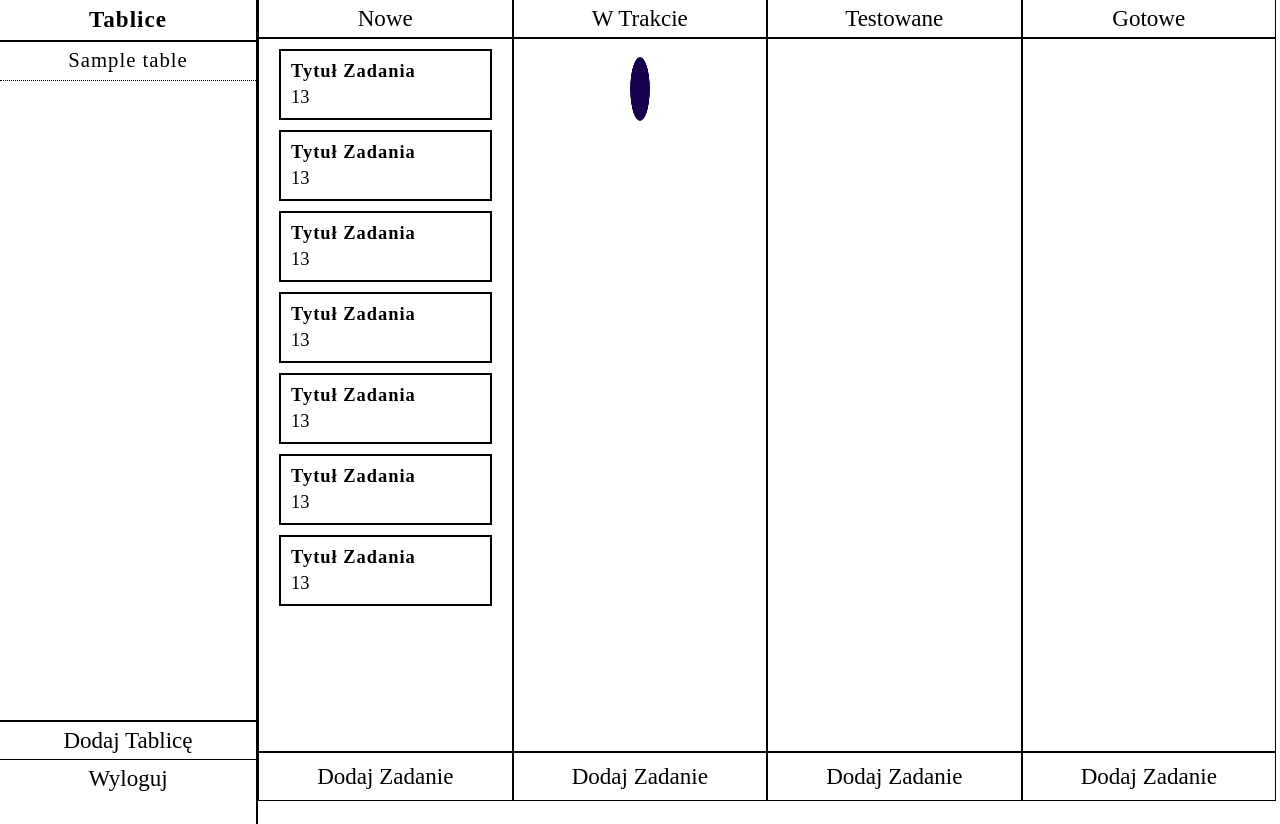
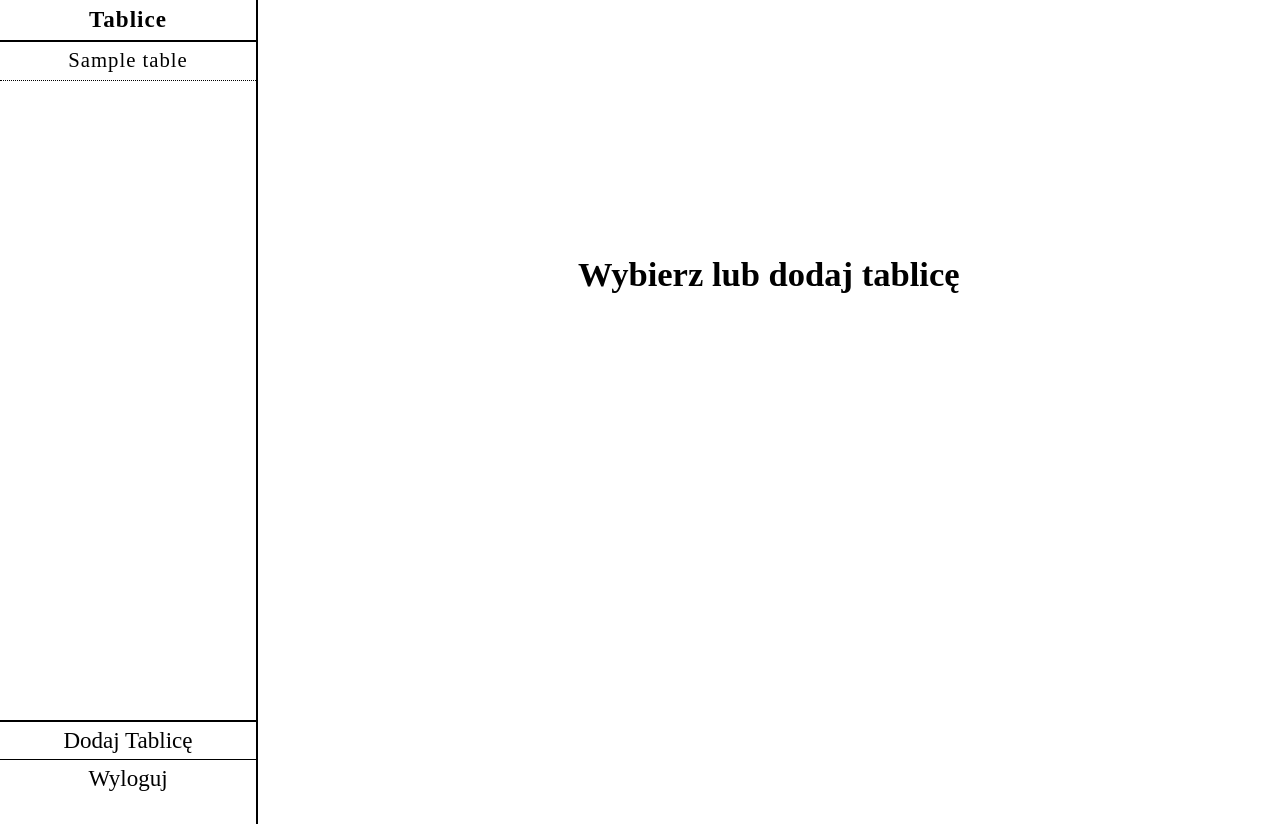
Before and after one commit to Redivv/ToDoStudia, a PHP site: page /todo in a window 1280 px wide. Run offline with PHP 8.4, Linux system fonts and the light colour scheme; the visitor is signed in with stand-in values (Sample User, id 1); tables that the repository leaves empty or names only in its code hold one stand-in row (values such as "Sample post").

Commit message:
Retriving table data, add table refactor

```diff
--- a/router.php
+++ b/router.php
@@ -3,6 +3,8 @@
 declare(strict_types=1);
 
 $request = $_SERVER['REQUEST_URI'];
+$pathWithoutParameters = strstr($request, '?', true);
+$request = $pathWithoutParameters ? $pathWithoutParameters : $request ;
 
 switch ($request) {
    case '/':
@@ -29,6 +31,10 @@ switch ($request) {
       require __DIR__ . '/src/guards/authGuard.php';
       require __DIR__ . '/src/getTables.php';
       break;
+   case '/getTable':
+      require __DIR__ . '/src/guards/authGuard.php';
+      require __DIR__ . '/src/getTable.php';
+      break;
    case '/addTable':
       require __DIR__ . '/src/guards/authGuard.php';
       require __DIR__ . '/src/addTable.php';
--- a/src/getTables.php
+++ b/src/getTables.php
@@ -1,12 +1,12 @@
 <?php
 
 $db = new PDO("mysql:dbname=todo", 'todo', 'admin');
-$stmt = $db->prepare("SELECT name FROM tables WHERE user_id = ?");
+$stmt = $db->prepare("SELECT id, name FROM tables WHERE user_id = ?");
 $stmt->execute([
     $_SESSION['user_id']
 ]);
 
-$jsonResponse = json_encode($stmt->fetchAll(PDO::FETCH_COLUMN));
+$jsonResponse = json_encode($stmt->fetchAll(PDO::FETCH_ASSOC));
 
 http_response_code(200);
 header('Content-type: application/json');
--- a/styles/main.css
+++ b/styles/main.css
@@ -82,10 +82,31 @@ main {
     height: 100vh;
 }
 
+main>header{
+    display: flex;
+    align-items: center;
+    justify-content: center;
+    height: 7vh;
+    border-bottom: 2px solid;
+    font-size: 1.4em;
+}
+
+main>.initialInformation{
+    font-size: 1.5em;
+    font-weight: bold;
+    text-align: center;
+    margin-top: 25%;
+}
+
+main>.lds-circle{
+    display: flex;
+    justify-content: center;
+}
+
 .tableColumn {
     float: left;
     text-align: center;
-    height: 100vh;
+    height: 92.5vh;
     border: 1px solid;
     border-top: 0;
     width: 24.72%;
@@ -100,7 +121,7 @@ main {
 .tableColumn output {
     padding: 10px 20px;
     overflow-y: auto;
-    height: 79.5vh;
+    height: 73vh;
 }
 
 .tableColumn footer {
--- a/views/js/functions.js
+++ b/views/js/functions.js
@@ -1,14 +1,114 @@
-function getTableData() {
+function getTablesData() {
     fetch("/getTables", {
         method: "GET"
     }).then(response => {
         if (response.status === 200) {
             response.json().then(data => {
                 let tablesHTML = "";
-                data.forEach(tableName => {
-                    tablesHTML += `<div class='tableLink'>${tableName}</div>`;
+                data.forEach(tableData => {
+                    tablesHTML += `<div class='tableLink' data-tableid='${tableData.id}'>${tableData.name}</div>`;
                 });
                 document.getElementById('tableLinks').innerHTML = tablesHTML;
+                document.getElementById('tableContainer').innerHTML = `
+                <div class="initialInformation">
+                    Wybierz lub dodaj tablicę
+                </div>`.trim();
+                const divs = document.querySelectorAll('.tableLink');
+                divs.forEach(
+                    el => el.addEventListener(
+                        'click',
+                        event => getTableData(
+                            event.target.getAttribute('data-tableId')
+                        )
+                    )
+                );
+            });
+        } else {
+            alert('Wystąpił Bład');
+        }
+    });
+}
+
+function getTableData(tableId) {
+    document.getElementById('tableContainer').innerHTML = `<div class="lds-circle"><div></div></div>`;
+    fetch(`/getTable?tableId=${tableId}`, {
+        method: "GET"
+    }).then(response => {
+        if (response.status === 200) {
+            response.json().then(data => {
+                if (data) {
+                    let tableHTML = `
+                    <header>
+                        ${data.name}
+                    </header>
+                    <div id="todoTable">
+                        <div class="tableColumn">
+                            <header>Nowe</header>
+                            <output>
+                                <article>
+                                    <div class="taskTitle">Tytuł Zadania</div>
+                                    <div class="taskLevel">13</div>
+                                </article>
+                                <article>
+                                    <div class="taskTitle">Tytuł Zadania</div>
+                                    <div class="taskLevel">13</div>
+                                </article>
+                                <article>
+                                    <div class="taskTitle">Tytuł Zadania</div>
+                                    <div class="taskLevel">13</div>
+                                </article>
+                                <article>
+                                    <div class="taskTitle">Tytuł Zadania</div>
+                                    <div class="taskLevel">13</div>
+                                </article>
+                                <article>
+                                    <div class="taskTitle">Tytuł Zadania</div>
+                                    <div class="taskLevel">13</div>
+                                </article>
+                                <article>
+                                    <div class="taskTitle">Tytuł Zadania</div>
+                                    <div class="taskLevel">13</div>
+                                </article>
+                                <article>
+                                    <div class="taskTitle">Tytuł Zadania</div>
+                                    <div class="taskLevel">13</div>
+                                </article>
+                            </output>
+                            <footer>
+                                Dodaj Zadanie
+                            </footer>
+                        </div>
+                        <div class="tableColumn">
+                            <header>W Trakcie</header>
+                            <output>
+                                <div class="lds-circle">
+                                    <div></div>
+                                </div>
+                            </output>
+                            <footer>
+                                Dodaj Zadanie
+                            </footer>
+                        </div>
+                        <div class="tableColumn">
+                            <header>Testowane</header>
+                            <output></output>
+                            <footer>
+                                Dodaj Zadanie
+                            </footer>
+                        </div>
+                        <div class="tableColumn">
+                            <header>Gotowe</header>
+                            <output></output>
+                            <footer>
+                                Dodaj Zadanie
+                            </footer>
+                        </div>
+                    </div>
+                    `;
+                    document.getElementById('tableContainer').innerHTML = tableHTML;
+                } else {
+                    alert("Błędne Dane");
+                }
             });
         } else {
             alert('Wystąpił Bład');
@@ -34,9 +134,22 @@ function addNewTable() {
     }).then(response => {
         if (response.status === 201) {
             response.json().then(data => {
-                newTableName = data.newTableName;
-                let newTableHtml = `<div class='tableLink'>${newTableName}</div>`;
-                document.getElementById('tableLinks').innerHTML += newTableHtml;
+                let newTableElement = document.createElement("div")
+                newTableElement.appendChild(
+                    document.createTextNode(data.name)
+                );
+                newTableElement.setAttribute("class", "tableLink");
+                newTableElement.setAttribute("data-tableid", data.id);
+                newTableElement.addEventListener(
+                    'click',
+                    event => getTableData(
+                        event.target.getAttribute('data-tableId')
+                    )
+                )
+
+                document.getElementById('tableLinks').appendChild(newTableElement);
+                getTableData(data.id);
+
             });
         } else {
             alert('Wystąpił Błąd');
@@ -44,4 +157,4 @@ function addNewTable() {
     })
 }
 
-export { getTableData, addNewTable };
+export { getTablesData, addNewTable };
--- a/views/js/todo.js
+++ b/views/js/todo.js
@@ -1,4 +1,4 @@
-import {getTableData, addNewTable} from './functions.js';
+import { getTablesData, addNewTable } from './functions.js';
 
-getTableData();
+getTablesData();
 document.getElementById('addTableButton').addEventListener("click", addNewTable);
--- a/views/todo.html
+++ b/views/todo.html
@@ -17,74 +17,16 @@
                 Tablice
             </header>
             <output id="tableLinks">
-               <div class="lds-circle"><div></div></div>
+                <div class="lds-circle">
+                    <div></div>
+                </div>
             </output>
             <footer>
                 <div id="addTableButton">Dodaj Tablicę</div>
                 <div>Wyloguj</div>
             </footer>
         </aside>
-        <main>
-            <div class="tableColumn">
-                <header>Nowe</header>
-                <output>
-               <article>
-                  <div class="taskTitle">Tytuł Zadania</div>
-                  <div class="taskLevel">13</div>
-               </article>
-               <article>
-                  <div class="taskTitle">Tytuł Zadania</div>
-                  <div class="taskLevel">13</div>
-               </article>
-               <article>
-                  <div class="taskTitle">Tytuł Zadania</div>
-                  <div class="taskLevel">13</div>
-               </article>
-               <article>
-                  <div class="taskTitle">Tytuł Zadania</div>
-                  <div class="taskLevel">13</div>
-               </article>
-               <article>
-                  <div class="taskTitle">Tytuł Zadania</div>
-                  <div class="taskLevel">13</div>
-               </article>
-               <article>
-                  <div class="taskTitle">Tytuł Zadania</div>
-                  <div class="taskLevel">13</div>
-               </article>
-               <article>
-                  <div class="taskTitle">Tytuł Zadania</div>
-                  <div class="taskLevel">13</div>
-               </article>
-            </output>
-                <footer>
-                    Dodaj Zadanie
-                </footer>
-            </div>
-            <div class="tableColumn">
-                <header>W Trakcie</header>
-                <output>
-                   <div class="lds-circle"><div></div></div>
-                </output>
-                <footer>
-                    Dodaj Zadanie
-                </footer>
-            </div>
-            <div class="tableColumn">
-                <header>Testowane</header>
-                <output></output>
-                <footer>
-                    Dodaj Zadanie
-                </footer>
-            </div>
-            <div class="tableColumn">
-                <header>Gotowe</header>
-                <output></output>
-                <footer>
-                    Dodaj Zadanie
-                </footer>
-            </div>
-        </main>
+        <main id="tableContainer"></main>
     </div>
     <script type="module" src="/views/js/todo.js"></script>
 </body>
```
Also changed, not shown: src/addTable.php (+7 -1 lines), src/getTable.php (added, +14 -0 lines).
